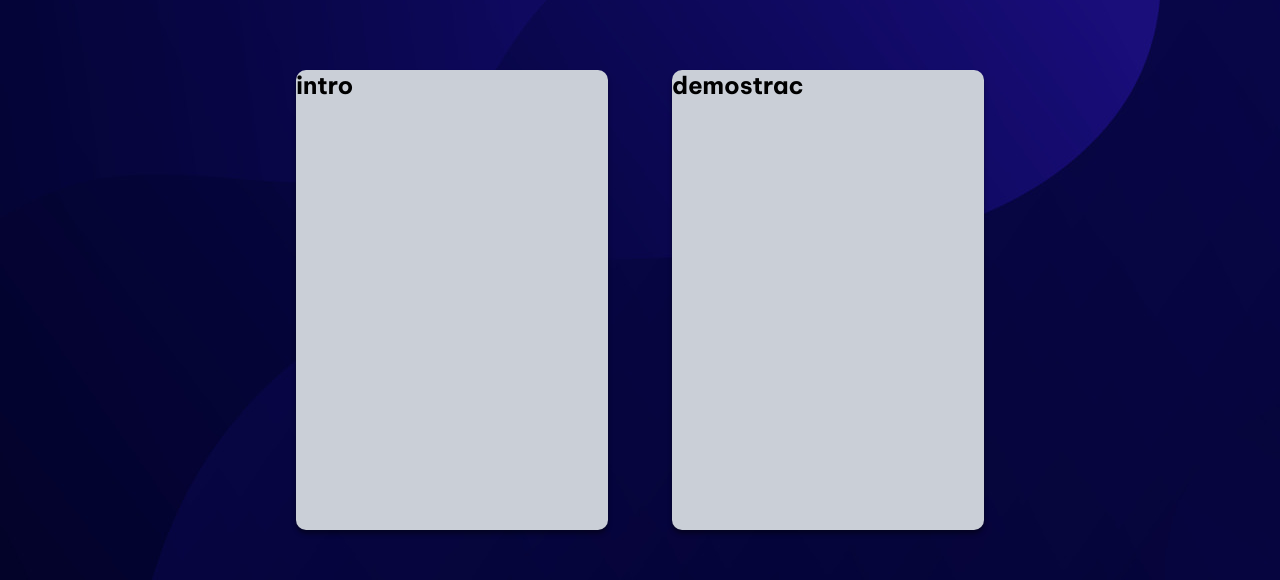
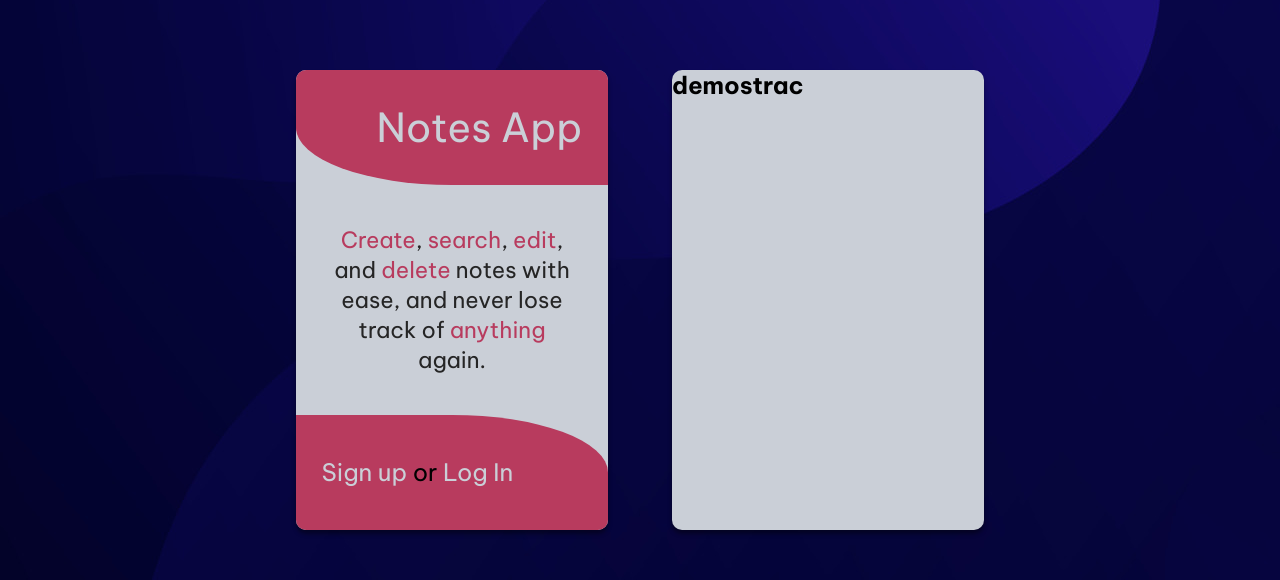
Before and after one commit to TomyAlberdi/Fullstack-Notes, a React (Vite) app in the folder FrontendNotas/: page / in a window 1280 px wide. Shown: the part 124-704 px from the top of the page. Built offline with nearby package versions, Linux system fonts and the light colour scheme.

Commit message:
Advanced Welcome page

```diff
--- a/FrontendNotas/src/components/pages/Welcome.jsx
+++ b/FrontendNotas/src/components/pages/Welcome.jsx
@@ -1,5 +1,5 @@
 import React, { useEffect } from "react";
-import { useNavigate } from "react-router-dom";
+import { useNavigate, Link } from "react-router-dom";
 
 const Welcome = ({ User }) => {
   const navigate = useNavigate();
@@ -12,7 +12,15 @@ const Welcome = ({ User }) => {
   return (
     <section className="Welcome">
       <section className="introduction">
-        <h2>intro</h2>
+        <div className="topBubble">
+          <h1>Notes App</h1>
+        </div>
+        <p><span>Create</span>, <span>search</span>, <span>edit</span>, and <span>delete</span> notes with ease, and never lose track of <span>anything</span> again.</p>
+        <div className="bottomBubble">
+          <h3>
+            <Link to={"/Register"}>Sign up</Link> or <Link to={"/Login"}>Log In</Link>
+          </h3>
+        </div>
       </section>
       <section className="demostration">
         <h2>demostrac</h2>
--- a/FrontendNotas/src/scss/components/_welcome.scss
+++ b/FrontendNotas/src/scss/components/_welcome.scss
@@ -12,13 +12,78 @@ section.Welcome {
     border-radius: 10px;
     box-shadow: var.$shadow;
     background-color: var.$primDark;
+    &.introduction {
+      @include var.flex-container(row,center,center);
+      position: relative;
+      div {
+        @include var.flex-container(row,unset,center);
+        width: 100%;
+        height: 25%;
+        background-color: var.$acc;
+        position: absolute;
+        &.topBubble {
+          padding-right: 2vw;
+          justify-content: right;
+          border-radius: 10px 10px 0 50%;
+          top: 0;
+          h1 {
+            font-size: 2.5rem;
+            color: var.$primDark;
+            font-weight: 400;
+          }
+        }
+        &.bottomBubble {
+          padding-left: 2vw;
+          border-radius: 0 50% 10px 10px;
+          bottom: 0;
+          h3 {
+            font-weight: 400;
+            font-size: 1.5rem;
+            a {
+              color: var.$primDark;
+              text-decoration: none;
+              cursor: pointer;
+              &:hover {
+                color: var.$prim;
+              }
+            }
+          }
+        }
+      }
+      p {
+        color: var.$black;
+        line-height: 30px;
+        width: 80%;
+        text-align: center;
+        font-size: 1.4rem;
+        span {
+          color: var.$acc;
+        }
+      }
+    }
+    &.demostration {
+
+    }
   }
 }
 
 /* Query Mobile */
 @media screen and (max-width: 765px) {
+  section.Welcome {
+    section {
+      width: 90%;
+      &.demostration {
+        display: none;
+      }
+    }
+  }
 }
 
 /* Query Tablet */
 @media screen and (min-width: 766px) and (max-width: 1023px) {
+  section.Welcome {
+    section {
+      width: 50%;
+    }
+  }
 }
```
